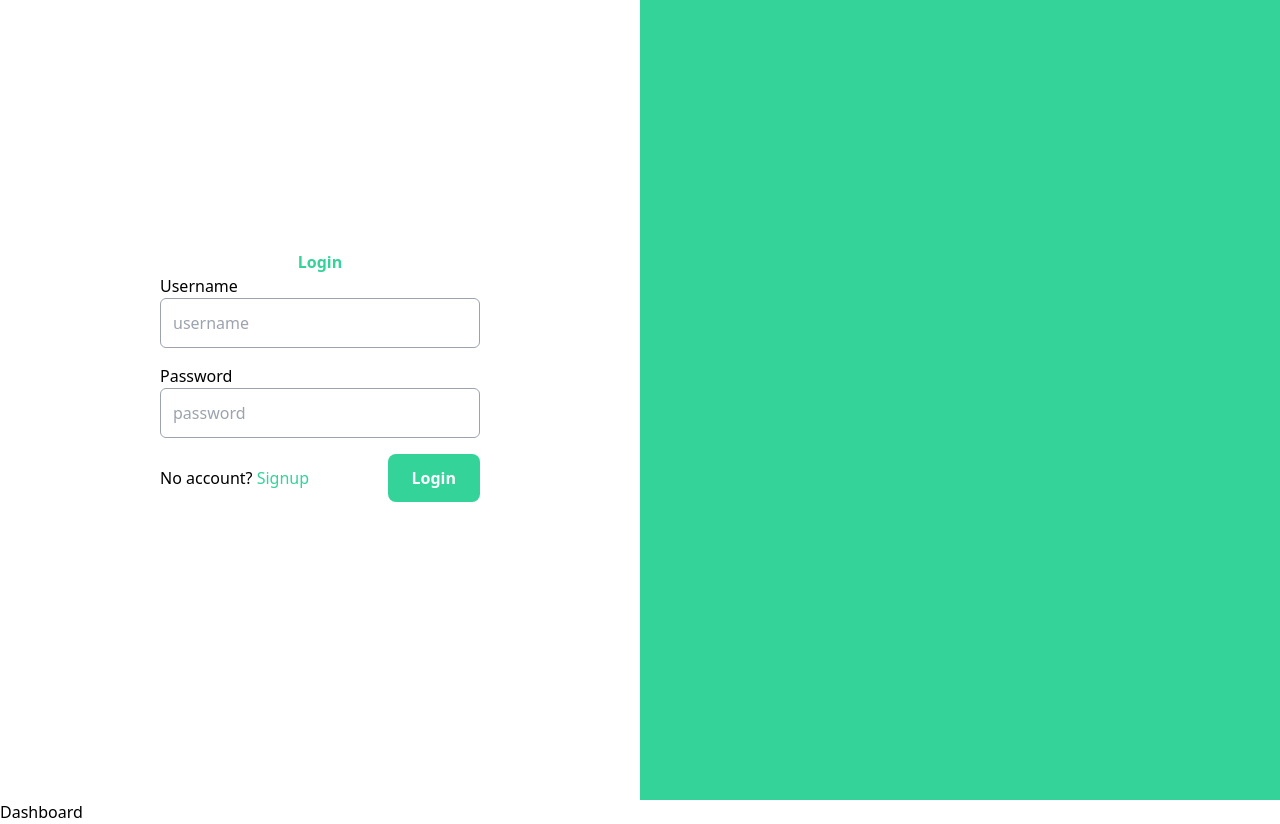
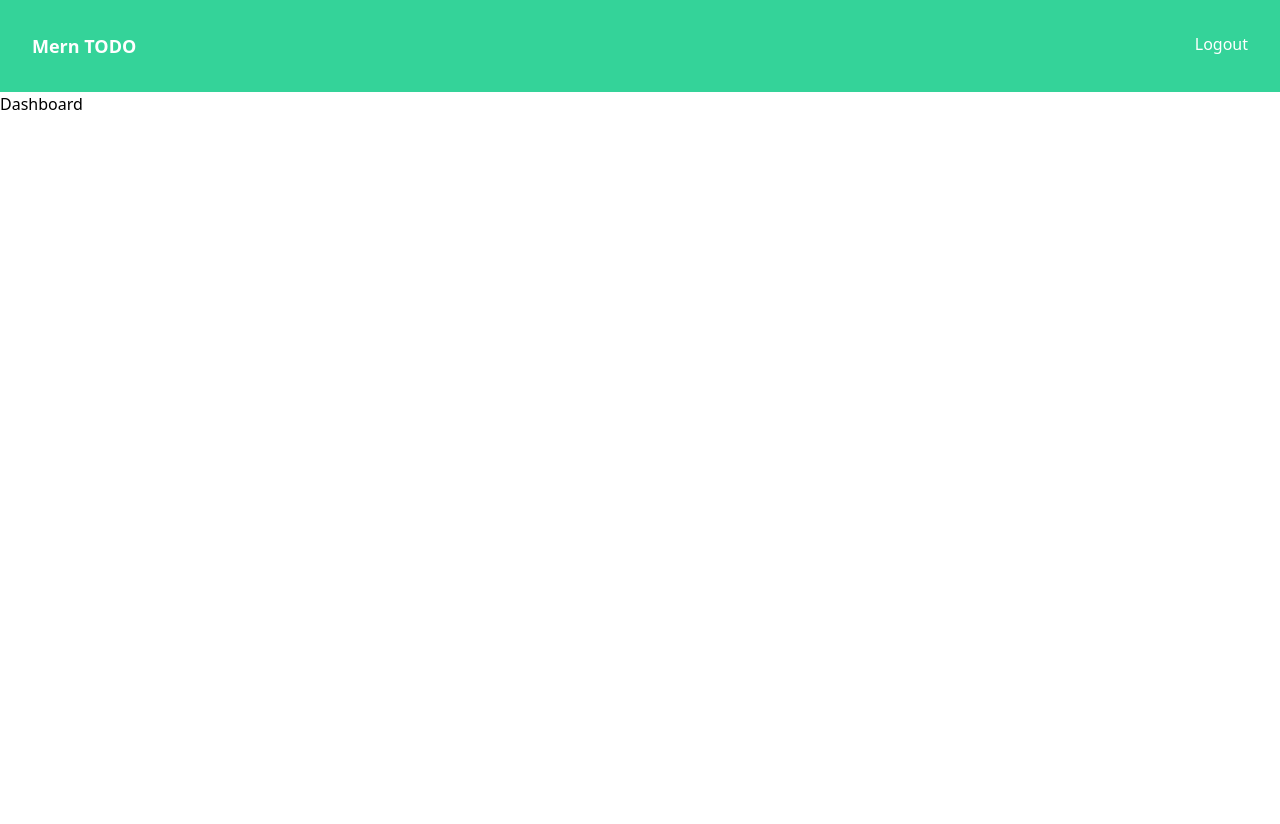
Before and after one commit to SupawishPK/todo-app, a React (Create React App) app: page /dashboard in a window 1280 px wide. After the commit the page ends 800 px from the top, so only its background shows below. Built offline with nearby package versions, Linux system fonts and the light colour scheme; sample sign-in values are in the browser's storage.

Commit message:
feat: add Navbar

```diff
--- /dev/null
+++ b/src/components/Navbar.tsx
@@ -0,0 +1,12 @@
+import Logout from "./auth/Logout"
+
+const Navbar = () => {
+    return (
+        <div className="flex justify-between bg-green-400 p-8 text-white">
+            <p className="font-bold text-lg">Mern TODO</p>
+            <Logout />
+        </div>
+    )
+}
+
+export default Navbar
--- a/src/components/RequireAuth.tsx
+++ /dev/null
@@ -1,14 +0,0 @@
-import React from 'react'
-
-const RequireAuth = (Component: any) => {
-    return (props: any) =>{
-        const token = localStorage.getItem('token')
-
-        if(!token){
-            window.location.href = '/'
-        }
-        return <Component {...props} />
-    }
-}
-
-export default RequireAuth
--- /dev/null
+++ b/src/components/auth/Logout.tsx
@@ -0,0 +1,17 @@
+import React from 'react'
+
+const Logout = () => {
+  return (
+    <p
+      className="cursor-pointer"
+      onClick={() => {
+        localStorage.removeItem('token')
+        window.location.href = '/'
+      }}
+    >
+      Logout
+    </p>
+  )
+}
+
+export default Logout
--- /dev/null
+++ b/src/components/auth/RequireAuth.tsx
@@ -0,0 +1,13 @@
+import React from 'react'
+
+const RequireAuth = (Component: any) => {
+  return (props: any) => {
+    const token = localStorage.getItem('token')
+    if (!token) {
+      window.location.href = '/'
+    }
+    return <Component {...props} />
+  }
+}
+
+export default RequireAuth
--- a/src/index.tsx
+++ b/src/index.tsx
@@ -4,7 +4,7 @@ import './index.css'
 import reportWebVitals from './reportWebVitals'
 import { BrowserRouter } from 'react-router-dom'
 import { Route } from 'react-router'
-import RequireAuth from './components/RequireAuth'
+import RequireAuth from './components/auth/RequireAuth'
 
 import Landing from './pages/Landing'
 import Dashboard from './pages/Dashboard'
@@ -12,7 +12,7 @@ import Dashboard from './pages/Dashboard'
 ReactDOM.render(
   <React.StrictMode>
     <BrowserRouter>
-      <Route path="/" component={Landing} />
+      <Route path="/" component={Landing} exact/>
       <Route path="/dashboard" component={RequireAuth(Dashboard)} />
     </BrowserRouter>
   </React.StrictMode>,
--- a/src/pages/Dashboard.tsx
+++ b/src/pages/Dashboard.tsx
@@ -1,11 +1,13 @@
 import React from 'react'
+import Navbar from '../components/Navbar'
 
 const Dashboard = () => {
-    return (
-        <div>
-            Dashboard
-        </div>
-    )
+  return (
+    <>
+      <Navbar />
+      <div>Dashboard</div>
+    </>
+  )
 }
 
 export default Dashboard
--- a/src/pages/Landing.tsx
+++ b/src/pages/Landing.tsx
@@ -12,7 +12,6 @@ const Landing = () => {
                 <div className="absolute inset-0 m-auto" style={{height: '300px'}}>
                     {isSignUp ? <Signup renderLogin={()=> setIsSignUp(false)} /> : <Login renderSignup={()=> setIsSignUp(true)} />}
                 </div>
-
             </div>
 
                 {/** username */}
```
